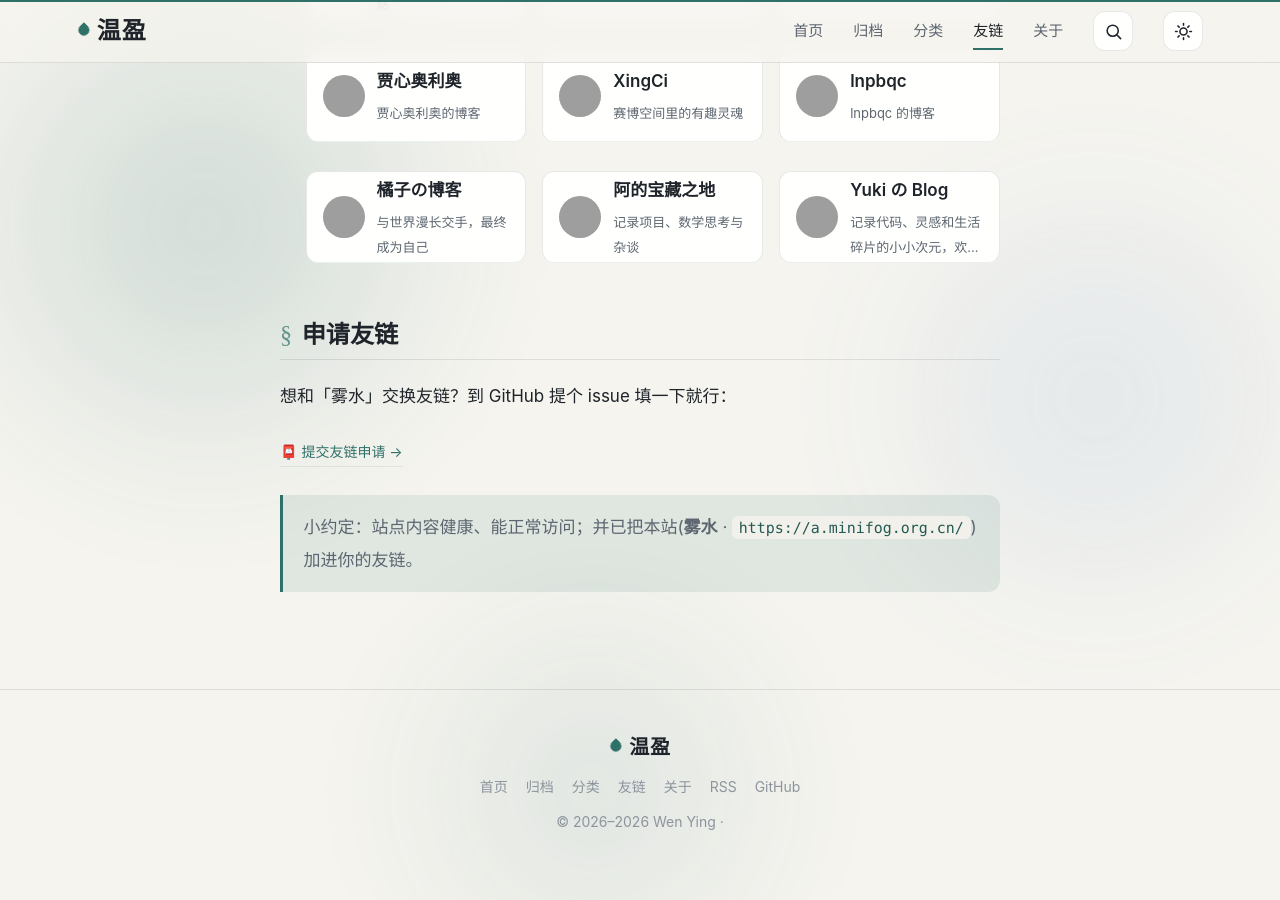
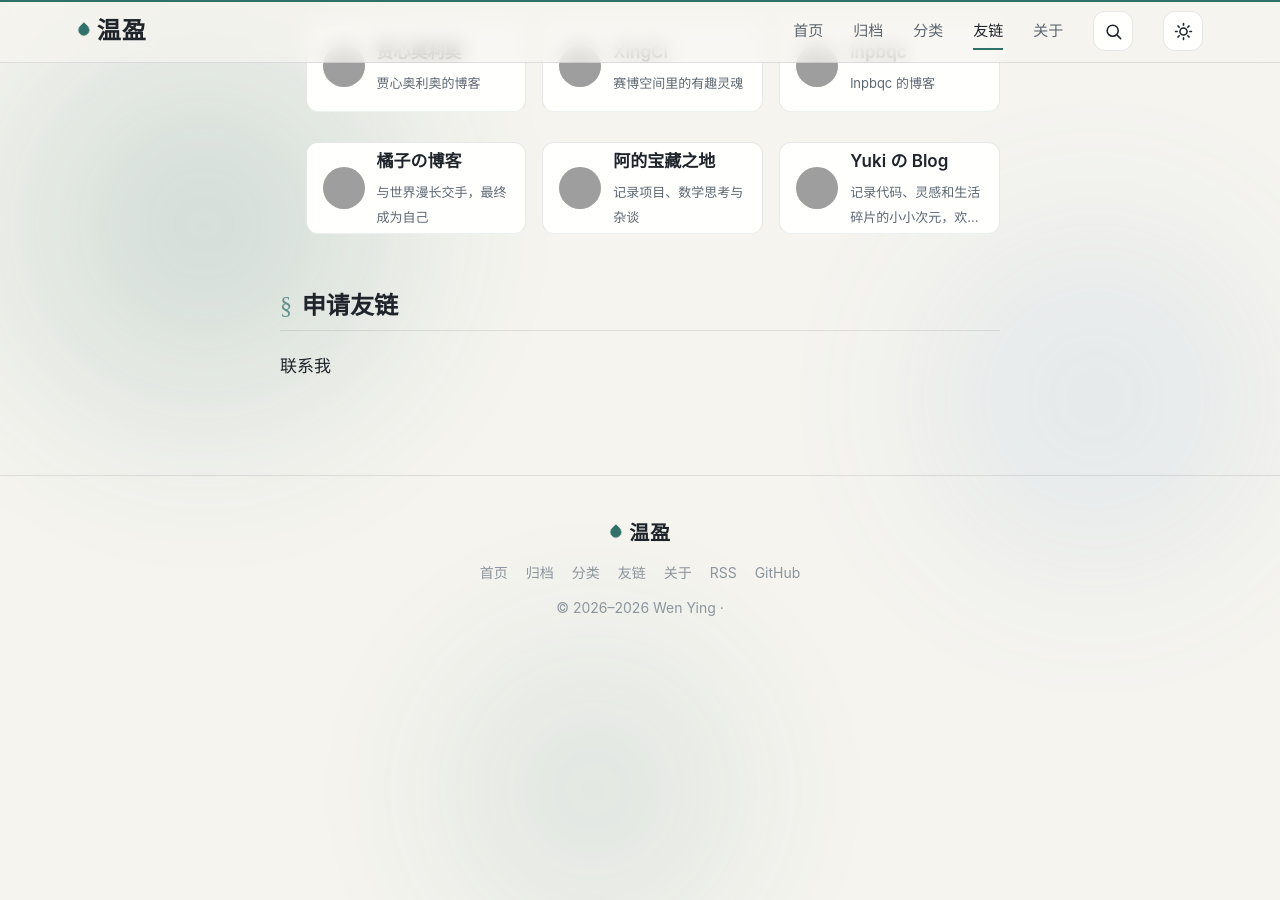
Before and after one commit to RedBagel/RedBagel.github.io, a Jekyll site: the page built from pages/links.md, in a window 1280 px wide and 900 px high, scrolled down 1144 px. Built offline with Jekyll 4.4.1, drawn with Linux system fonts in a browser that asks for light colours; a style sheet for code colours, icons or effects is not loaded; grey boxes are pictures that could not be loaded.

Commit message:
Update links.md

```diff
--- a/pages/links.md
+++ b/pages/links.md
@@ -1,7 +1,7 @@
 ---
 layout: page
 title: 友链
-subtitle: 没有链接的博客是孤独的
+subtitle:
 keywords: 友情链接
 comments: false
 menu: 友链
@@ -28,8 +28,4 @@
 
 ## 申请友链
 
-想和「雾水」交换友链？到 GitHub 提个 issue 填一下就行：
-
-<p><a class="more-link" href="https://github.com/JinRudy/JinRudy.github.io/issues/new?labels=%E5%8F%8B%E9%93%BE&template=apply-friend-link.md&title=%5B%E5%8F%8B%E9%93%BE%5D" target="_blank" rel="noopener" data-ripple>📮 提交友链申请 →</a></p>
-
-> 小约定：站点内容健康、能正常访问；并已把本站(**雾水** · `https://a.minifog.org.cn/`)加进你的友链。
+联系我
```
